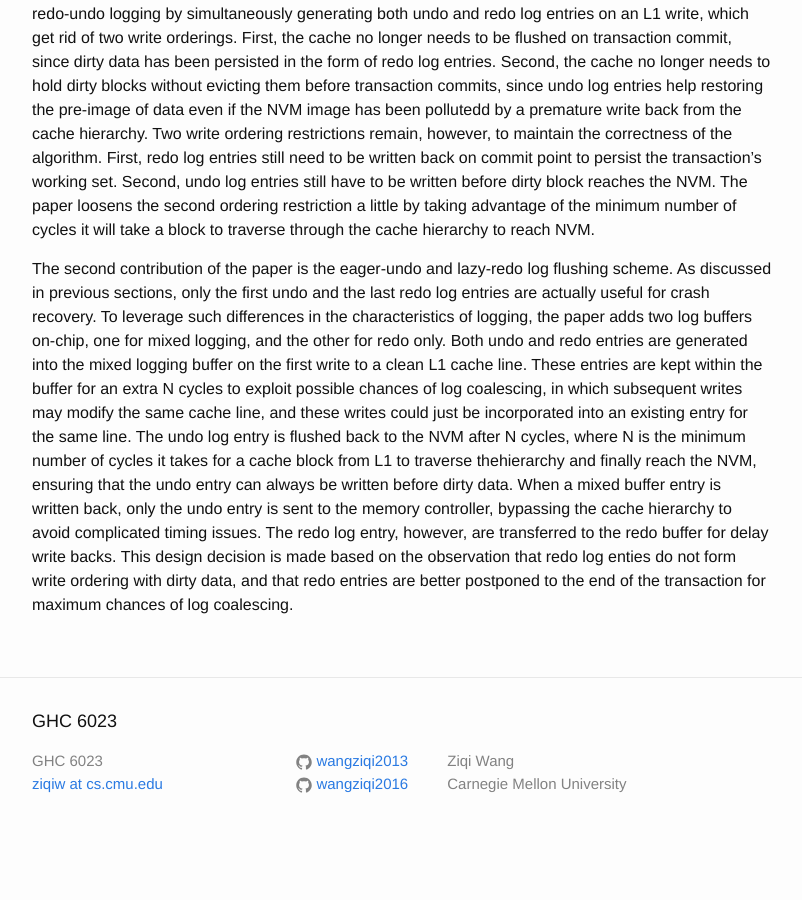
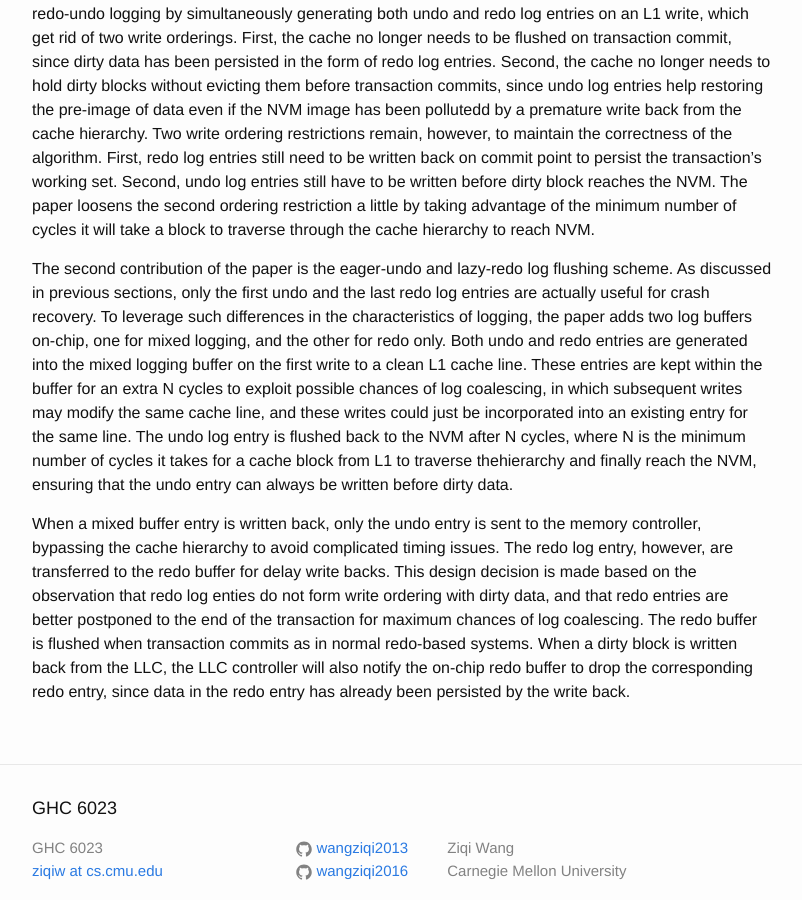
Before and after one commit to wangziqi2013/wangziqi2013.github.io, a Jekyll site: the page built from _posts/2020-06-10-morlog.markdown, in a window 1280 px wide and 900 px high, scrolled down 1123 px. Shown: the whole window, without its empty margins (238-1040 px from the left). Built offline with Jekyll 4.4.1, drawn with Linux system fonts in a browser that asks for light colours; before the commit the page ends 1978 px from its top, so only the background shows below that.

Commit message:
Addding dirty wb

```diff
--- a/_posts/2020-06-10-morlog.markdown
+++ b/_posts/2020-06-10-morlog.markdown
@@ -54,8 +54,12 @@ of log coalescing, in which subsequent writes may modify the same cache line, an
 into an existing entry for the same line. The undo log entry is flushed back to the NVM after N cycles, where N is the
 minimum number of cycles it takes for a cache block from L1 to traverse thehierarchy and finally reach the NVM,
 ensuring that the undo entry can always be written before dirty data.
+
 When a mixed buffer entry is written back, only the undo entry is sent to the memory controller, bypassing the cache
 hierarchy to avoid complicated timing issues. The redo log entry, however, are transferred to the redo buffer for
 delay write backs.
 This design decision is made based on the observation that redo log enties do not form write ordering with dirty data,
 and that redo entries are better postponed to the end of the transaction for maximum chances of log coalescing.
+The redo buffer is flushed when transaction commits as in normal redo-based systems.
+When a dirty block is written back from the LLC, the LLC controller will also notify the on-chip redo buffer to drop
+the corresponding redo entry, since data in the redo entry has already been persisted by the write back.
```
